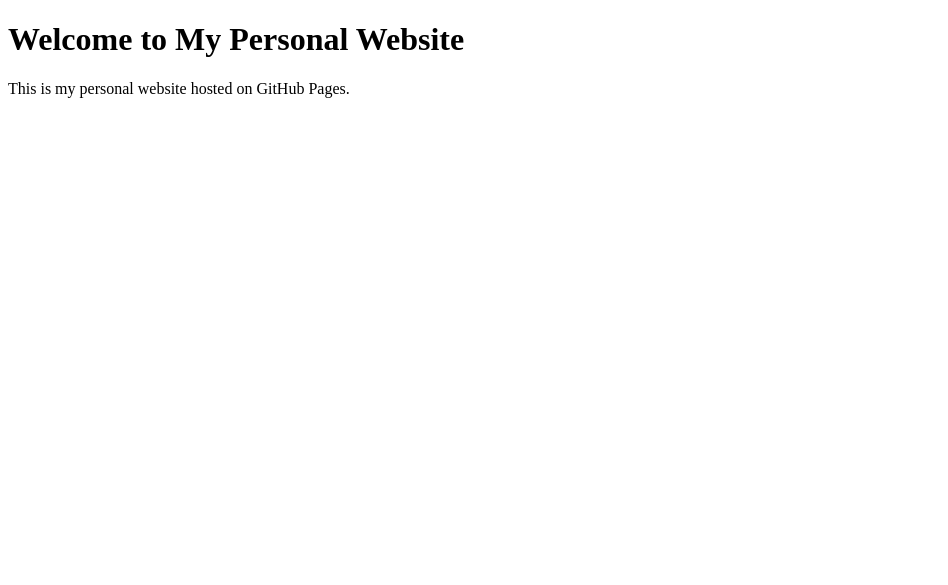
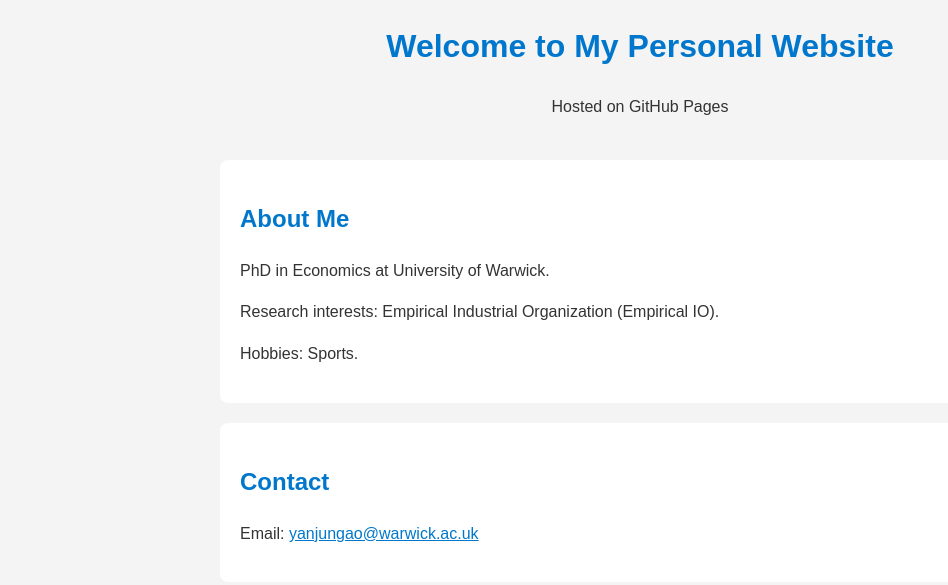
Before and after one commit to janeyanjungao/janeyanjungao.github.io, a plain HTML site: page index.html in a window 1280 px wide. Shown: the whole page, without its empty margins (0-948 px from the left). Drawn offline with Linux system fonts and the light colour scheme.

Commit message:
Update personal website title and styles
Updated the title and added styling for the personal website.

```diff
--- a/index.html
+++ b/index.html
@@ -3,10 +3,57 @@
 <head>
     <meta charset="UTF-8">
     <meta name="viewport" content="width=device-width, initial-scale=1.0">
-    <title>Janeyan Jungao - Personal Website</title>
+    <title>Yanjun Gao - Personal Website</title>
+    <style>
+        body {
+            font-family: Arial, sans-serif;
+            margin: 20px;
+            line-height: 1.6;
+            background-color: #f4f4f4;
+            color: #333;
+        }
+        header {
+            text-align: center;
+            margin-bottom: 40px;
+        }
+        h1 {
+            color: #0077cc;
+        }
+        section {
+            background-color: white;
+            padding: 20px;
+            margin-bottom: 20px;
+            border-radius: 8px;
+            max-width: 800px;
+            margin-left: auto;
+            margin-right: auto;
+        }
+        h2 {
+            color: #0077cc;
+        }
+        a {
+            color: #0077cc;
+        }
+    </style>
 </head>
 <body>
+
+<header>
     <h1>Welcome to My Personal Website</h1>
-    <p>This is my personal website hosted on GitHub Pages.</p>
+    <p>Hosted on GitHub Pages</p>
+</header>
+
+<section id="about">
+    <h2>About Me</h2>
+    <p>PhD in Economics at University of Warwick.</p>
+    <p>Research interests: Empirical Industrial Organization (Empirical IO).</p>
+    <p>Hobbies: Sports.</p>
+</section>
+
+<section id="contact">
+    <h2>Contact</h2>
+    <p>Email: <a href="mailto:yanjungao@warwick.ac.uk">yanjungao@warwick.ac.uk</a></p>
+</section>
+
 </body>
 </html>
```
